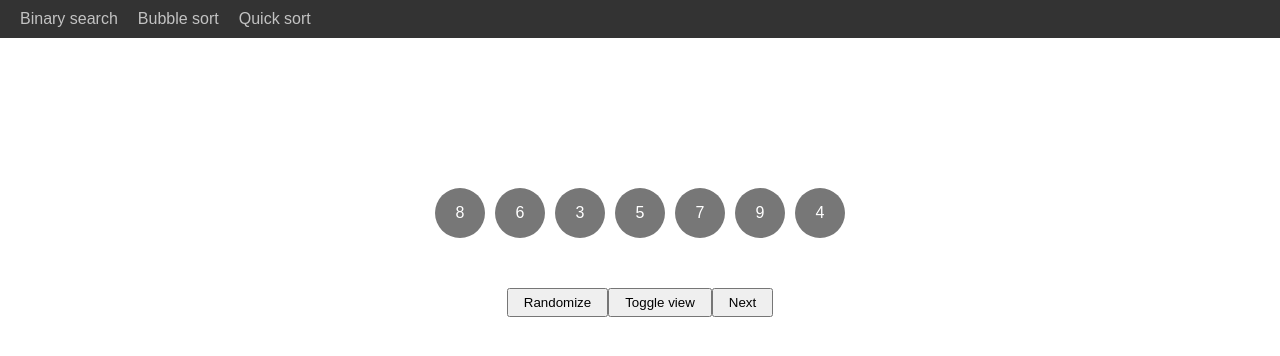
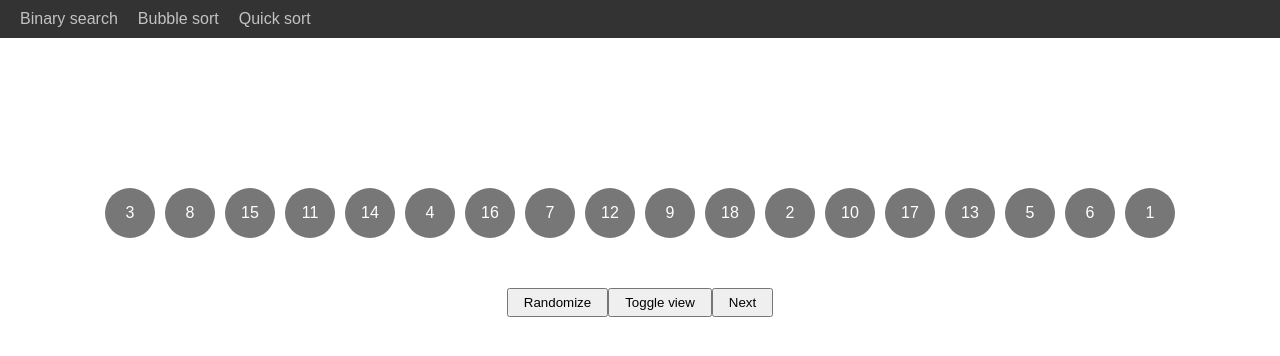
Before and after one commit to chardos/algorithm-viz, a React app: page /quicksort in a window 1280 px wide. Shown: the top 356 px of the page. Built offline with nearby package versions, Linux system fonts and the light colour scheme.

Commit message:
Quicksort randomize on init

```diff
--- a/src/components/QuickSort/QuickSort.js
+++ b/src/components/QuickSort/QuickSort.js
@@ -1,4 +1,5 @@
 import React, { Component } from 'react';
+import { randomizeArray, range } from '../../utils';
 import SortWrapper from '../Common/SortWrapper/SortWrapper';
 import quickSortGenerator from './algorithm';
 import SingleNode from '../Common/SingleNode/SingleNode';
@@ -11,7 +12,7 @@ export default class QuickSortWrap extends SortWrapper {
         super();
         selected: null,
         this.state = {
-            array: [8,6,3,5,7,9,4],
+            array: randomizeArray(range(1,18)),
             pivotIndex: null,
             selected: [],
             swapped: [],
```
Also changed, not shown: 1 other file (tests, documents, lock files or other folders).
